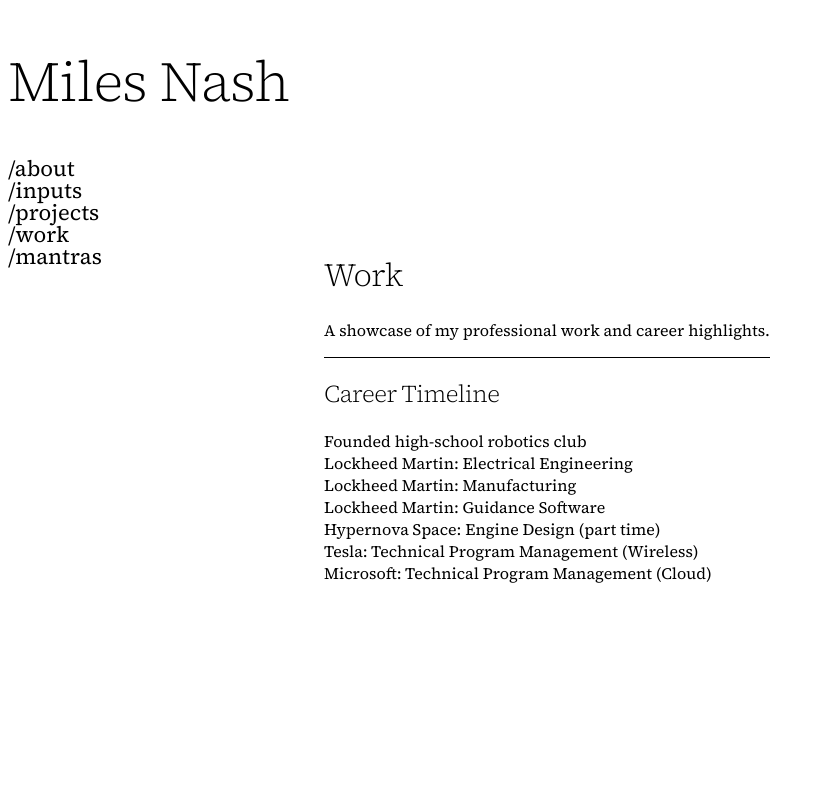
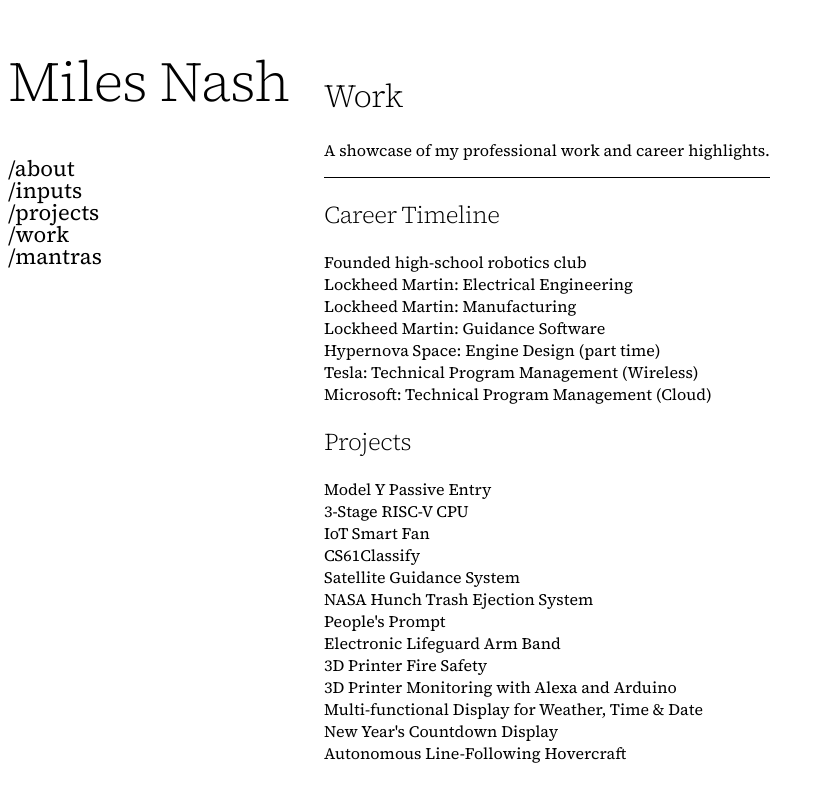
Before and after one commit to miles-nash/miles, a Next.js app: page /work in a window 1280 px wide. Shown: the top 802 px of the page, without its empty margins (0-825 px from the left). Built offline with nearby package versions, Linux system fonts and the light colour scheme.

Commit message:
Add projects to work page and update homepage intro

```diff
--- a/src/app/page.tsx
+++ b/src/app/page.tsx
@@ -45,7 +45,7 @@
 
         {/* Intro Paragraph */}
         <p className="text-xl text-neutral-800 mb-20 max-w-2xl">
-          I'm a technical program manager and hardware enthusiast focused on building tools, experiences, and environments that bridge the physical and digital. This site is my digital studio — part archive, part playground, and a window into what I'm thinking, building, and reading.
+          Berkeley EECS student who has spent time in aerospace, shipped mass production hardware for Tesla, and always stays close to the hardware. I turn ideas into scalable systems, blending rigorous engineering with bold product vision to push what technology can do next.
         </p>
 
         {/* Terminal Prompt with blinking cursor */}
--- a/src/app/work/page.tsx
+++ b/src/app/work/page.tsx
@@ -1,4 +1,5 @@
 import React from 'react';
+import Link from 'next/link';
 
 const workTimeline = [
   "Founded high-school robotics club",
@@ -8,6 +9,22 @@
   "Hypernova Space: Engine Design (part time)",
   "Tesla: Technical Program Management (Wireless)",
   "Microsoft: Technical Program Management (Cloud)",
+];
+
+const projects = [
+  { title: "Model Y Passive Entry", link: "/projects/tesla-wireless" },
+  { title: "3-Stage RISC-V CPU", link: "/projects/risc-v-cpu" },
+  { title: "IoT Smart Fan", link: "/projects/iot-fan" },
+  { title: "CS61Classify", link: "/projects/cs61classify" },
+  { title: "Satellite Guidance System", link: "/projects/satellite-guidance" },
+  { title: "NASA Hunch Trash Ejection System", link: "/projects/nasa-hunch" },
+  { title: "People's Prompt", link: "https://www.peoplesprompt.org/", external: true },
+  { title: "Electronic Lifeguard Arm Band", link: "https://www.hackster.io/milesnash_/electronic-lifeguard-arm-band-4d5035", external: true },
+  { title: "3D Printer Fire Safety", link: "https://www.hackster.io/milesnash_/3d-printer-fire-safety-448acf", external: true },
+  { title: "3D Printer Monitoring with Alexa and Arduino", link: "https://www.hackster.io/milesnash_/3d-printer-monitoring-with-alexa-and-arduino-024292", external: true },
+  { title: "Multi-functional Display for Weather, Time & Date", link: "https://www.hackster.io/milesnash_/multi-functional-display-for-weather-time-and-date-0827ca", external: true },
+  { title: "New Year's Countdown Display", link: "https://www.hackster.io/milesnash_/new-year-s-countdown-aeefff", external: true },
+  { title: "Autonomous Line-Following Hovercraft", link: "https://www.hackster.io/milesnash_/autonomous-line-following-hovercraft-61db44", external: true },
 ];
 
 export default function Work() {
@@ -21,6 +38,8 @@
           A showcase of my professional work and career highlights.
         </p>
       </header>
+
+      <div className="space-y-12">
         <section className="mt-12 w-full max-w-2xl">
           <h2 className="text-2xl font-bold mb-4 text-left">Career Timeline</h2>
           <div className="text-left space-y-2 text-lg">
@@ -29,6 +48,22 @@
             ))}
           </div>
         </section>
+
+        <section className="w-full max-w-2xl">
+          <h2 className="text-2xl font-bold mb-4 text-left">Projects</h2>
+          <div className="text-left space-y-2 text-lg">
+            {projects.map((project, idx) => (
+              <div key={idx}>
+                {project.external ? (
+                  <a href={project.link} target="_blank" rel="noopener noreferrer" className="hover:underline">{project.title}</a>
+                ) : (
+                  <Link href={project.link} className="hover:underline">{project.title}</Link>
+                )}
+              </div>
+            ))}
+          </div>
+        </section>
+      </div>
     </>
   );
 }
```
Lines whose indentation alone changed are shown as unchanged.
